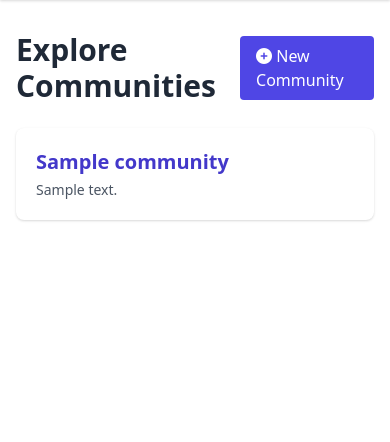
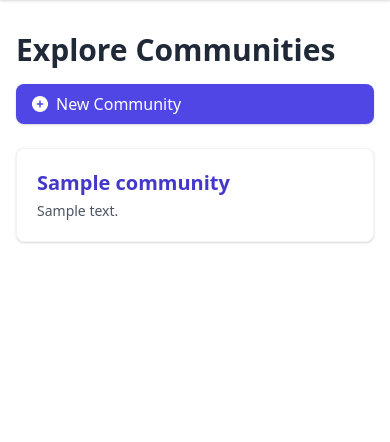
Before and after one commit to webForDave/Connectify, a Django app: page / in a window 390 px wide. Shown: the part 64-506 px from the top of the page. Run offline with Django 5.2, Linux system fonts and the light colour scheme; tables that the repository leaves empty hold one stand-in row (values such as "Sample post"); some libraries are stand-ins or nearby versions.

Commit message:
Fixed style issuse on homepage

```diff
--- a/communities/templates/communities/home.html
+++ b/communities/templates/communities/home.html
@@ -1,23 +1,28 @@
 {% extends "base.html" %}
 {% block title %}Communities | Connectify{% endblock %}
+
 {% block content %}
-<div class="flex justify-between items-center mb-6">
+<div class="mb-8">
+    <!-- Header: Responsive Stack -->
+    <div class="flex flex-col sm:flex-row sm:items-center sm:justify-between gap-4 mb-6">
         <h1 class="text-3xl font-bold text-gray-800">Explore Communities</h1>
-    <a href="{% url 'create_community' %}" class="bg-indigo-600 text-white px-4 py-2 rounded hover:bg-indigo-700">
-        <i class="fas fa-plus-circle"></i> New Community
+        <a href="{% url 'create_community' %}" class="inline-flex items-center gap-2 bg-indigo-600 text-white px-4 py-2 rounded-lg shadow hover:bg-indigo-700 transition">
+            <i class="fas fa-plus-circle"></i>
+            <span>New Community</span>
         </a>
     </div>
 
     {% if not communities %}
-    <p class="text-gray-600">No communities available yet.</p>
+        <p class="text-gray-600 text-center">No communities available yet.</p>
     {% else %}
-    <div class="grid md:grid-cols-2 gap-6">
+        <div class="grid sm:grid-cols-2 lg:grid-cols-3 gap-6">
             {% for community in communities %}
-            <a href="{% url 'community_detail' community.slug %}" class="block bg-white p-5 rounded-lg shadow hover:shadow-md transition">
+                <a href="{% url 'community_detail' community.slug %}" class="block bg-white p-5 rounded-lg shadow hover:shadow-md border border-gray-100 hover:border-indigo-200 transition duration-200">
                     <h2 class="text-xl font-semibold text-indigo-700 mb-1">{{ community.name }}</h2>
                     <p class="text-gray-600 text-sm">{{ community.description|truncatewords:25 }}</p>
                 </a>
             {% endfor %}
         </div>
     {% endif %}
+</div>
 {% endblock %}
```
Lines whose indentation alone changed are shown as unchanged.
